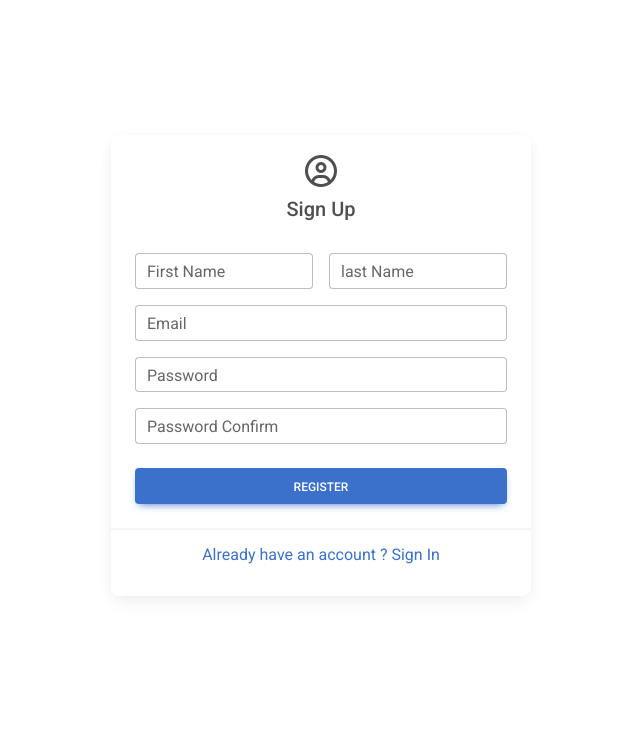
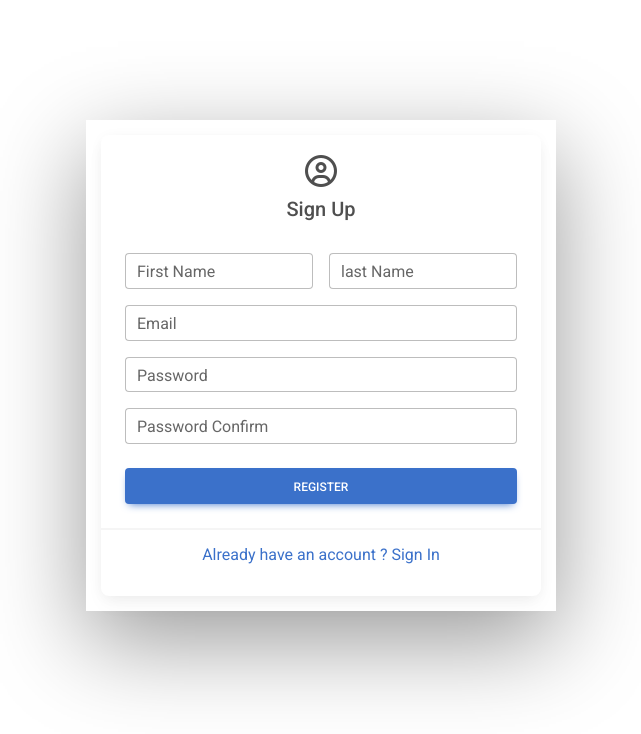
Before and after one commit to jeetsavsani1173/TourNion, a React (Create React App) app in the folder client/: page /register in a window 1280 px wide. Shown: the top 734 px of the page, without its empty margins (319-960 px from the left). Built offline with nearby package versions, Linux system fonts and the light colour scheme.

Commit message:
Styling changed of Login and Register Page

```diff
--- a/client/src/pages/Login.js
+++ b/client/src/pages/Login.js
@@ -45,9 +45,10 @@ const Login = () => {
       style={{
         margin: "auto",
         padding: "15px",
-        maxWidth: "450px",
+        maxWidth: "470px",
         alignContent: "center",
         marginTop: "120px",
+        boxShadow: "rgba(0, 0, 0, 0.4) 0px 30px 90px",
       }}
     >
       <MDBCard alignment="center">
--- a/client/src/pages/Register.js
+++ b/client/src/pages/Register.js
@@ -51,9 +51,10 @@ const Register = () => {
       style={{
         margin: "auto",
         padding: "15px",
-        maxWidth: "450px",
+        maxWidth: "470px",
         alignContent: "center",
         marginTop: "120px",
+        boxShadow: "rgba(0, 0, 0, 0.4) 0px 30px 90px",
       }}
     >
       <MDBCard alignment="center">
```
